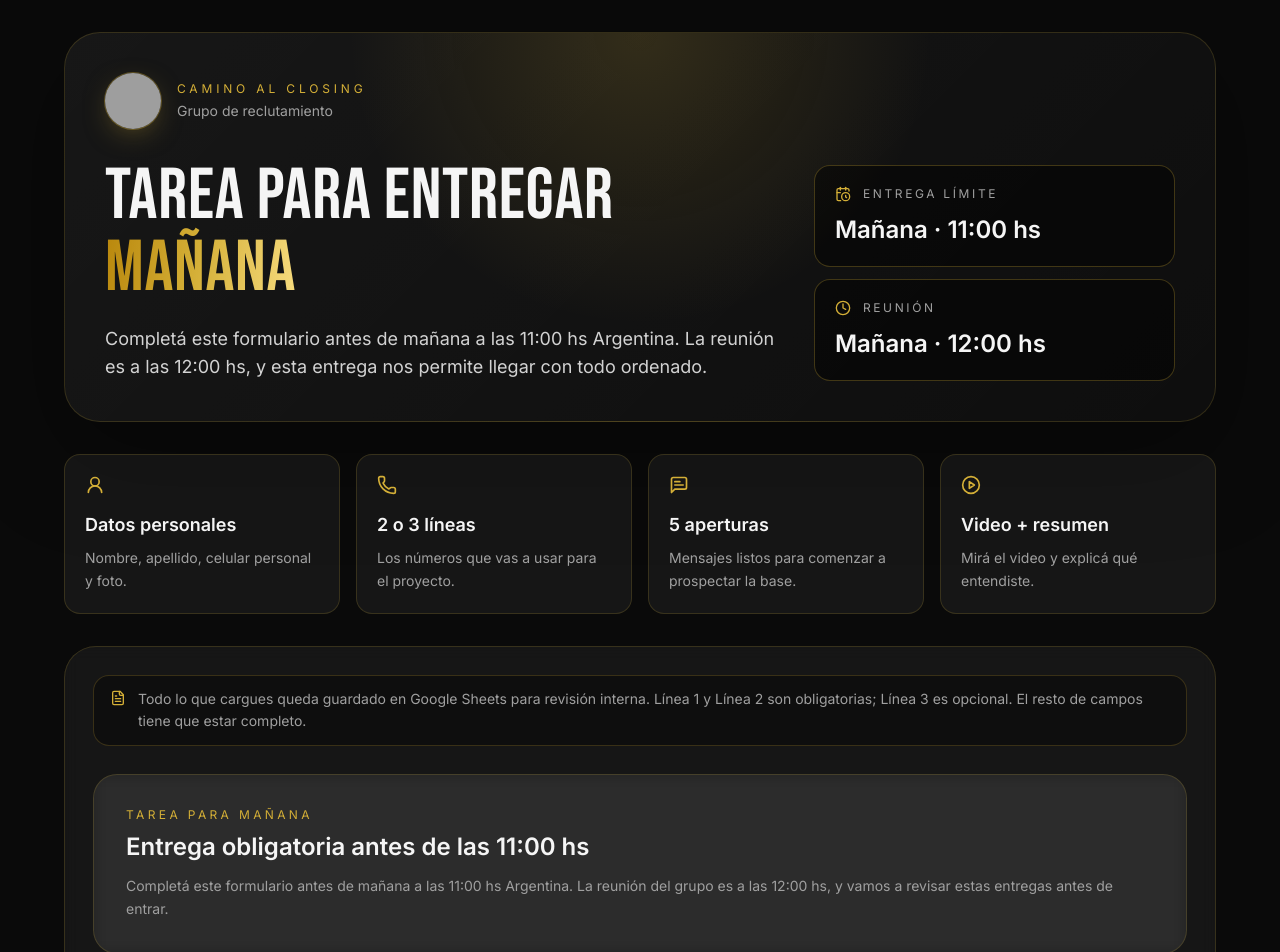
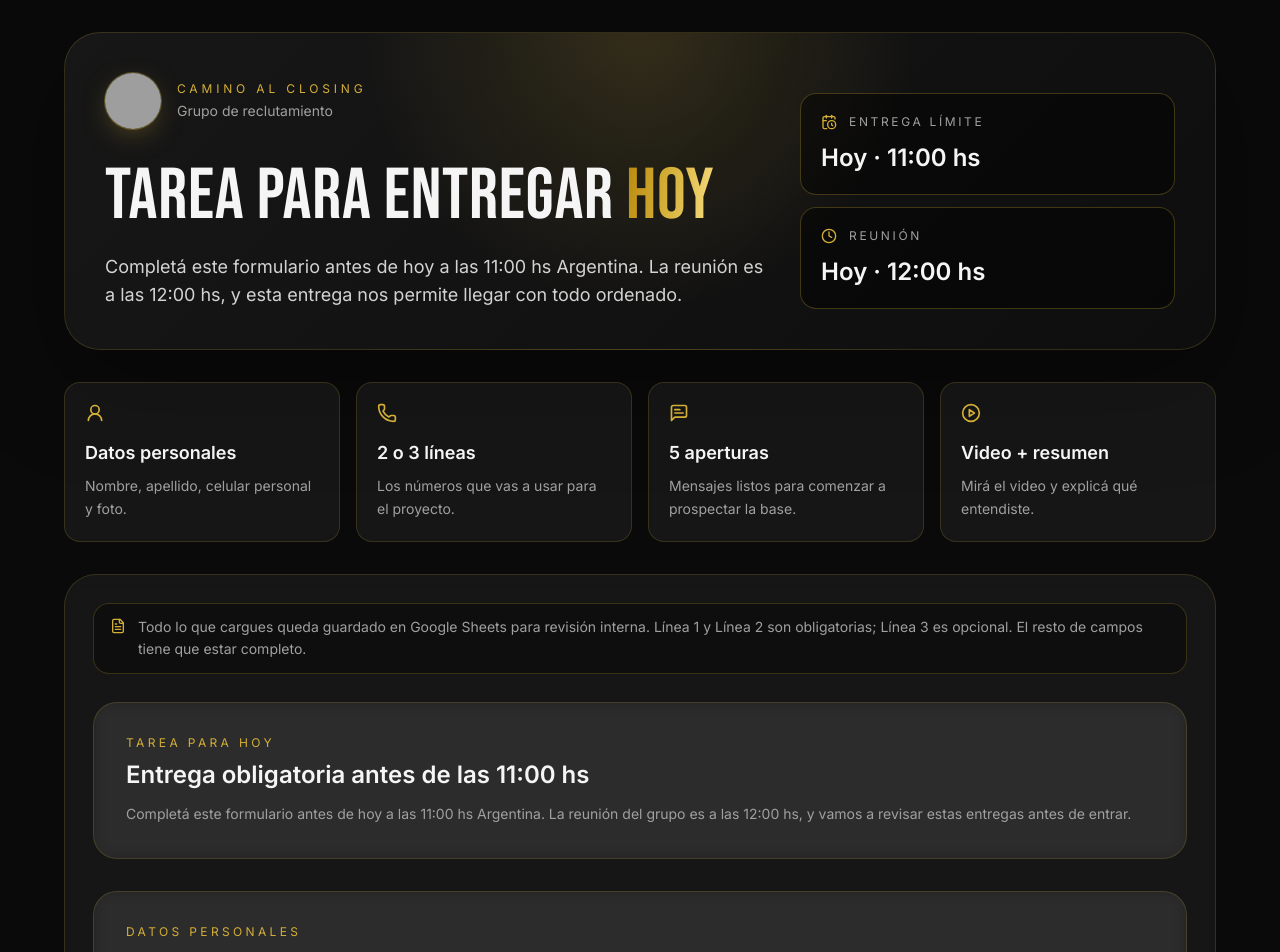
Before and after one commit to diegodasilva272013-commits/lanzamiento_camino_al_closing, a Next.js app: page /grupo-reclutamiento in a window 1280 px wide. Shown: the top 952 px of the page. Built offline with nearby package versions, Linux system fonts and the light colour scheme; grey boxes are pictures that could not be loaded; a web font is replaced by a local one.

Commit message:
Cambiar entrega y reunion de manana a hoy

```diff
--- a/app/grupo-reclutamiento/page.tsx
+++ b/app/grupo-reclutamiento/page.tsx
@@ -59,16 +59,16 @@ export default function GrupoReclutamientoPage() {
                 </div>
               </div>
               <h1 className="mt-8 font-display text-5xl uppercase leading-[0.92] tracking-[0.01em] sm:text-6xl lg:text-7xl">
-                Tarea para entregar <span className="gold-text">mañana</span>
+                Tarea para entregar <span className="gold-text">hoy</span>
               </h1>
               <p className="mt-5 max-w-2xl text-base leading-relaxed text-brand-text/85 sm:text-lg">
-                Completá este formulario antes de mañana a las 11:00 hs Argentina. La reunión es a las 12:00 hs, y esta entrega nos permite llegar con todo ordenado.
+                Completá este formulario antes de hoy a las 11:00 hs Argentina. La reunión es a las 12:00 hs, y esta entrega nos permite llegar con todo ordenado.
               </p>
             </div>
 
             <div className="grid gap-3 sm:grid-cols-2 lg:w-[380px] lg:grid-cols-1">
-              <DeadlineCard icon={CalendarClock} label="Entrega límite" value="Mañana · 11:00 hs" />
-              <DeadlineCard icon={Clock} label="Reunión" value="Mañana · 12:00 hs" />
+              <DeadlineCard icon={CalendarClock} label="Entrega límite" value="Hoy · 11:00 hs" />
+              <DeadlineCard icon={Clock} label="Reunión" value="Hoy · 12:00 hs" />
             </div>
           </div>
         </header>
--- a/components/reclutamiento/recruitment-group-task-form.tsx
+++ b/components/reclutamiento/recruitment-group-task-form.tsx
@@ -176,10 +176,10 @@ export function RecruitmentGroupTaskForm() {
   return (
     <form onSubmit={handleSubmit} className="grid gap-8">
       <section className="rounded-3xl border border-[rgba(212,175,55,0.18)] bg-white/5 p-6 backdrop-blur sm:p-8">
-        <p className="text-xs uppercase tracking-[0.28em] text-brand-gold">Tarea para mañana</p>
+        <p className="text-xs uppercase tracking-[0.28em] text-brand-gold">Tarea para hoy</p>
         <h2 className="mt-2 text-2xl font-semibold text-brand-text">Entrega obligatoria antes de las 11:00 hs</h2>
         <p className="mt-3 text-sm leading-relaxed text-brand-muted">
-          Completá este formulario antes de mañana a las 11:00 hs Argentina. La reunión del grupo es a las 12:00 hs, y vamos a revisar estas entregas antes de entrar.
+          Completá este formulario antes de hoy a las 11:00 hs Argentina. La reunión del grupo es a las 12:00 hs, y vamos a revisar estas entregas antes de entrar.
         </p>
       </section>
 
```
